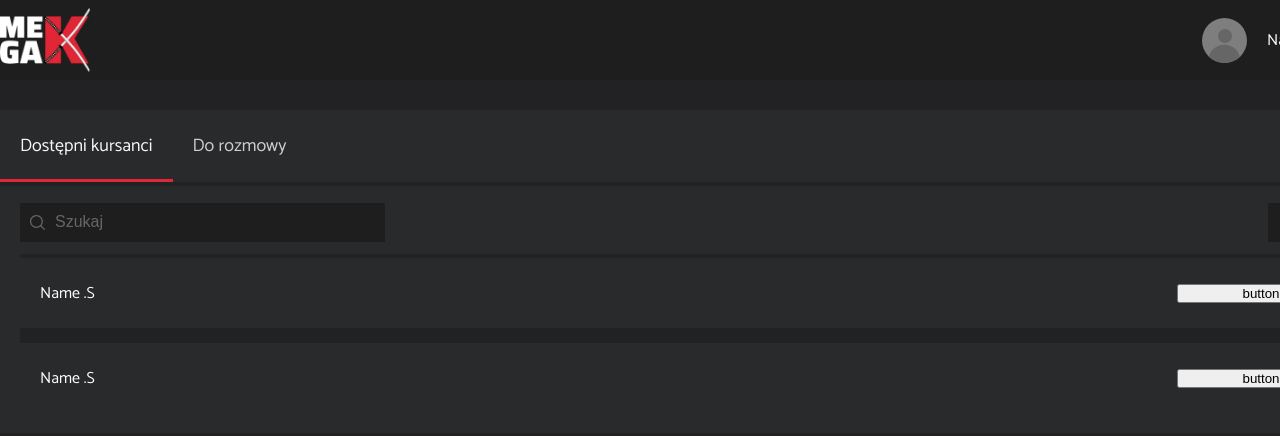
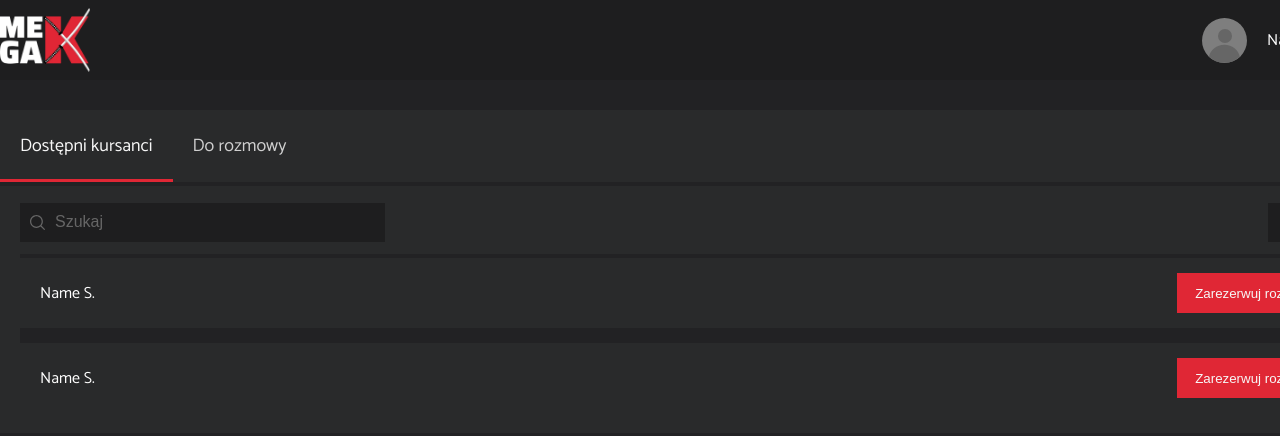
Before and after one commit to obrebskim/megakhh17-fe, a React (Create React App) app: page /students/list in a window 1280 px wide. Shown: the top 436 px of the page. Built offline with nearby package versions, Linux system fonts and the light colour scheme.

Commit message:
Add DetailItem component for AvailableStudents.

```diff
--- a/public/index.html
+++ b/public/index.html
@@ -15,12 +15,9 @@
       user's mobile device or desktop. See https://developers.google.com/web/fundamentals/web-app-manifest/
     -->
     <link rel="manifest" href="%PUBLIC_URL%/manifest.json" />
-    <link rel="preconnect" href="https://fonts.googleapis.com" />
-    <link rel="preconnect" href="https://fonts.gstatic.com" crossorigin />
-    <link
-      href="https://fonts.googleapis.com/css2?family=Catamaran:wght@400;700&display=swap"
-      rel="stylesheet"
-    />
+    <link rel="preconnect" href="https://fonts.googleapis.com">
+    <link rel="preconnect" href="https://fonts.gstatic.com" crossorigin>
+    <link href="https://fonts.googleapis.com/css2?family=Catamaran:wght@400;600&display=swap" rel="stylesheet">
     <!--
       Notice the use of %PUBLIC_URL% in the tags above.
       It will be replaced with the URL of the `public` folder during the build.
--- a/src/Components/AvailableStudents/AvailableStudentItemDetail.tsx
+++ b/src/Components/AvailableStudents/AvailableStudentItemDetail.tsx
@@ -1,32 +1,43 @@
 import React from "react";
 import styled from "styled-components";
+import DetailItem from "./DetailItem";
 
 const Container = styled.div`
   height: 110px;
   display: grid;
-  grid-template-columns: repeat(5, 100px) repeat(2, 130px) repeat(3, 1fr);
+  grid-template-columns: repeat(10, auto);
   gap: 4px;
   background-color: var(--secondaryDark);
-  & > div {
-    height: 100%;
-    background-color: var(--tirnaryDark);
-    padding: 10px;
-  }
 `;
 
 function AvailableStudentItemDetail() {
   return (
     <Container>
-      <div>1</div>
-      <div>2</div>
-      <div>3</div>
-      <div>4</div>
-      <div>5</div>
-      <div>6</div>
-      <div>7</div>
-      <div>8</div>
-      <div>9</div>
-      <div>10</div>
+      <DetailItem title="Ocena przejścia kursu" content="5/5" />
+      <DetailItem
+        title="Ocena aktywności i zaangażowania na kursie"
+        content="5/5"
+      />
+      <DetailItem title="Ocena kodu w projekcie własnym" content="5/5" />
+      <DetailItem title="Ocena pracy w zespole w Scrum" content="5/5" />
+      <DetailItem title="Preferowane miejsce pracy" content="Hybrydowo" />
+      <DetailItem
+        title="Docelowe Miasto gdzie chce pracować kandydat"
+        content="Gdańsk"
+      />
+      <DetailItem title="Oczekiwany typ kontraktu" content="umowa o pracę" />
+      <DetailItem
+        title="Oczekiwane wynagrodzenie miesięczne netto"
+        content="6000 zł"
+      />
+      <DetailItem
+        title="Zgoda na odbycie bezpłatnych praktyk/stażu na początek"
+        content="NIE"
+      />
+      <DetailItem
+        title="Komercyjne doświadczenie w programowaniu"
+        content="24 misiące"
+      />
     </Container>
   );
 }
--- a/src/Components/AvailableStudents/AvailableStudentItemHeading.tsx
+++ b/src/Components/AvailableStudents/AvailableStudentItemHeading.tsx
@@ -15,8 +15,12 @@ const Container = styled.div<StyledProps>`
   padding: 0 20px;
   border: none;
   background-color: transparent;
-  & img {
-    transform: rotate(${(props) => (!props.open ? "180deg" : "0")});
+  & .reservation {
+    width: 160px;
+    height: 40px;
+    background-color: var(--buttonColor);
+    border: none;
+    color: var(--fontColor);
   }
 `;
 
@@ -28,8 +32,10 @@ interface PropsTypes {
 function AvailableStudentItemHeading({ open, onclick }: PropsTypes) {
   return (
     <Container open={open}>
-      <p>Name .S</p>
-      <button type="button">button</button>
+      <p>Name S.</p>
+      <button className="reservation" type="button">
+        Zarezerwuj rozmowę
+      </button>
       <ArrowButton open={open} onclick={onclick} />
     </Container>
   );
--- /dev/null
+++ b/src/Components/AvailableStudents/DetailItem.tsx
@@ -0,0 +1,33 @@
+import React from "react";
+import styled from "styled-components";
+
+const Container = styled.div`
+  height: 100%;
+  width: 100%;
+  display: flex;
+  flex-direction: column;
+  justify-content: space-between;
+  padding: 10px;
+  background-color: var(--tirnaryDark);
+  font-size: 1.2rem;
+  & .content {
+    font-size: 1.5rem;
+    font-weight: bold;
+  }
+`;
+
+interface PropsTypes {
+  title: string;
+  content: string;
+}
+
+function DetailItem({ title, content }: PropsTypes) {
+  return (
+    <Container>
+      <p className="title">{title}</p>
+      <p className="content">{content}</p>
+    </Container>
+  );
+}
+
+export default DetailItem;
--- a/src/Components/Common/ArrowButton/ArrowButton.tsx
+++ b/src/Components/Common/ArrowButton/ArrowButton.tsx
@@ -10,7 +10,7 @@ const Container = styled.button<StyledProps>`
   background-color: transparent;
   border: none;
   & img {
-    width: 100%;
+    transform: rotate(${(props) => (!props.open ? "180deg" : "0")});
   }
 `;
 
--- a/src/GlobalCSS.ts
+++ b/src/GlobalCSS.ts
@@ -18,7 +18,7 @@ export default createGlobalStyle`
   }
 
   html {
-    font-family: Catamaran, sans-serif;
+    font-family: "Catamaran", sans-serif;
     font-size: 62.5%;
   }
   body {
```
